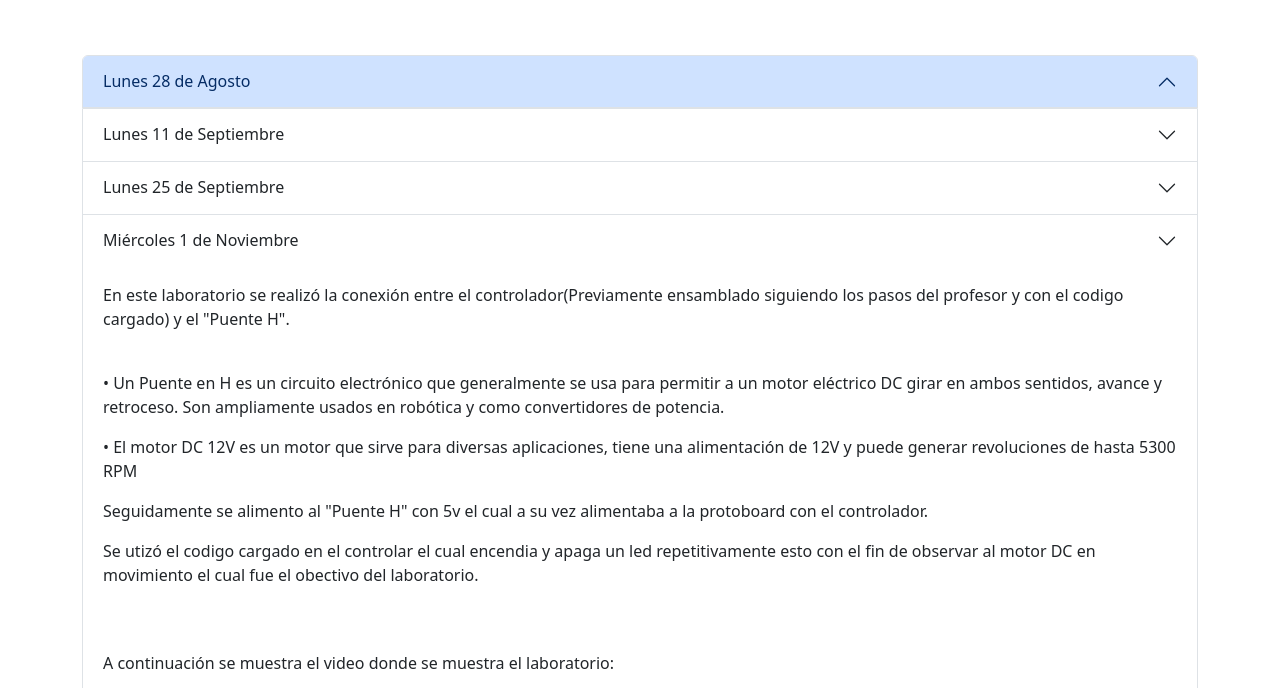
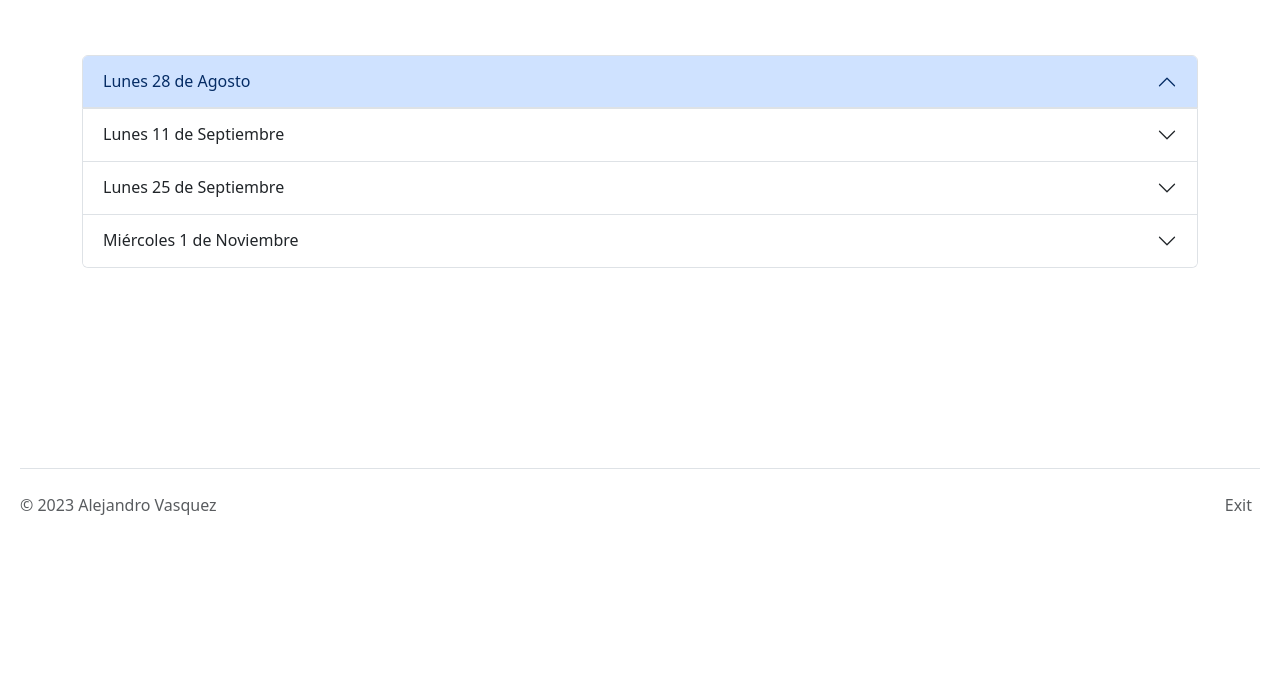
Before and after one commit to Alejandrovc6467/ArchitecturePage, a plain HTML site: page home.html in a window 1280 px wide. Shown: the part 51-739 px from the top of the page. Drawn offline with nearby package versions, Linux system fonts and the light colour scheme; grey boxes are pictures that could not be loaded.

Commit message:
delete show to last lab

```diff
--- a/home.html
+++ b/home.html
@@ -220,7 +220,7 @@
               Miércoles 1 de Noviembre
             </button>
           </h2>
-          <div id="collapseFour" class="accordion-collapse collapse show" data-bs-parent="#accordionExample">
+          <div id="collapseFour" class="accordion-collapse collapse" data-bs-parent="#accordionExample">
             <div class="accordion-body">
 
               <p>En este laboratorio se realizó la conexión entre el controlador(Previamente ensamblado siguiendo los pasos del profesor y con el codigo cargado) y el "Puente H".</p><br>
```
